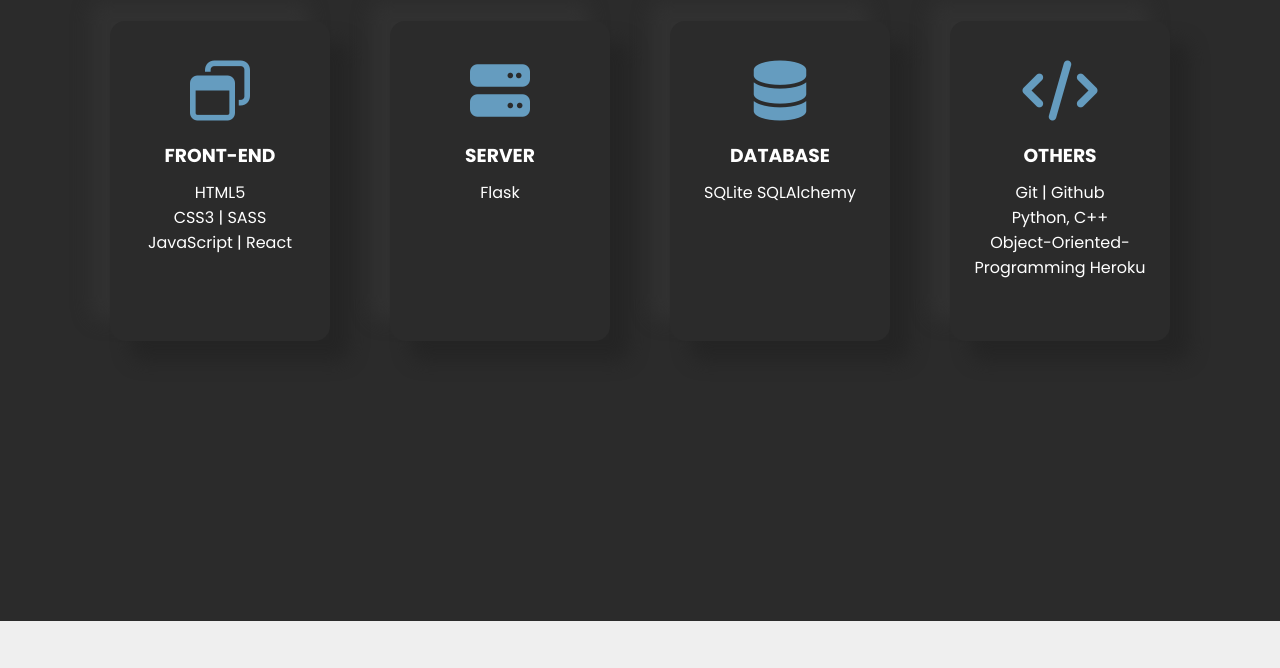
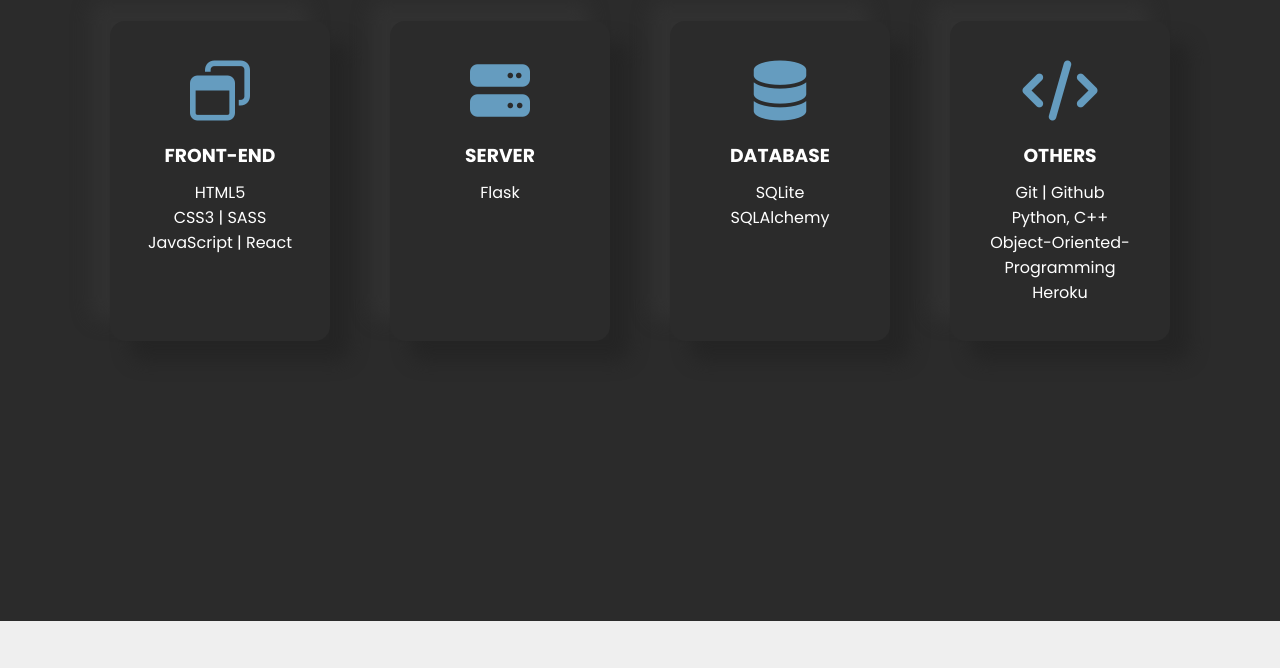
Before and after one commit to akoo1/Portfolio_Website, a plain HTML site: page index.html in a window 1280 px wide. Shown: the part 1939-2607 px from the top of the page. Drawn offline with Linux system fonts and the light colour scheme.

Commit message:
fixed merge conflict

```diff
--- a/index.html
+++ b/index.html
@@ -85,7 +85,7 @@
                     <i class="skills-card__icon fas fa-database"></i>
                     <h3 class="skills-card__heading">Database</h3>
                     <p class="skills-card__text">
-                        SQLite
+                        SQLite<br>
                         SQLAlchemy
                     </p>
                 </div>
@@ -96,7 +96,7 @@
                         Git | Github<br>
                         Python, C++<br>
                         Object-Oriented-<br>
-                        Programming
+                        Programming<br>
                         Heroku
                     </p>
                 </div>
```
